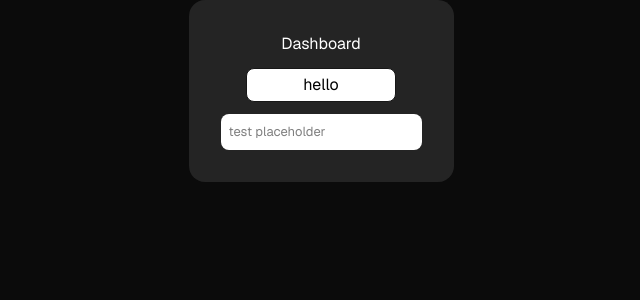
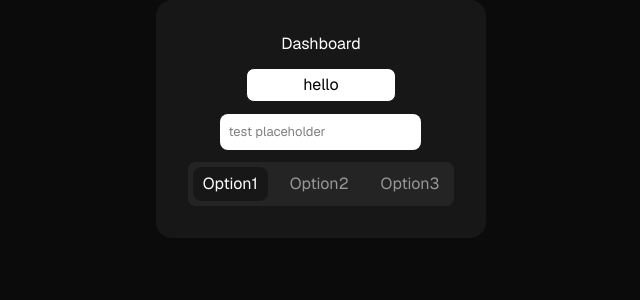
Before and after one commit to oscarrbridge/financial-dashboard-aut, a Next.js app: page / in a window 1280 px wide. Shown: the top 300 px of the page, without its empty margins (319-959 px from the left). Built offline with nearby package versions, Linux system fonts and the light colour scheme.

Commit message:
Created new text color variable "inactive-text-color" Created multi select component

```diff
--- a/app/(dashboard)/page.tsx
+++ b/app/(dashboard)/page.tsx
@@ -1,4 +1,4 @@
-import { Button, Input, Wrapper} from '@/app/components/ui/ui'
+import { Button, Input, Wrapper, MultiSelect } from '@/app/components/ui/ui'
 
 export default function DashboardPage() {
   return (
@@ -6,6 +6,7 @@ export default function DashboardPage() {
       <div>Dashboard</div>
       <Button buttonText="hello" />
       <Input placeholder="test placeholder" />
+      <MultiSelect options={["Option1", "Option2", "Option3"]}/>
     </Wrapper>
   );
 }
--- a/app/components/ui/ui.css
+++ b/app/components/ui/ui.css
@@ -47,7 +47,7 @@
     align-items: center;
     gap: var(--space-3);
 
-    background: var(--widget-color);
+    background: var(--secondary-color);
 
     border-radius: var(--radius-lg);
 
@@ -55,3 +55,29 @@
 
     width: 100%;
 }
+
+.custom-multi-select {
+    display: flex;
+    flex-direction: row;
+
+    background: var(--widget-color);
+
+    padding: 5px 5px;
+
+    border-radius: var(--radius-sm);
+
+    gap: var(--space-3);
+}
+
+.multi-select-option {
+    padding: 5px 10px;
+
+    color: var(--inactive-text-color);
+
+    border-radius: var(--radius-sm);
+}
+
+.multi-select-option.active, .multi-select-option:hover {
+    background: var(--secondary-color);
+    color: var(--text-color);
+}
--- a/app/components/ui/ui.tsx
+++ b/app/components/ui/ui.tsx
@@ -1,4 +1,7 @@
+'use client';
+
 import React from "react";
+import { useState } from "react";
 import "./ui.css"
 
 type ButtonProps = {
@@ -37,3 +40,30 @@ export function Wrapper({ children, className = ""}: WrapperProps) {
     </div>
   );
 }
+
+type MultiSelectProps = {
+  options: string[];
+}
+
+export function MultiSelect({ options }: MultiSelectProps) {
+
+  const [selected, setSelected] = useState<string>(options[0]);
+
+
+  const select = (option: string) => {
+    setSelected(option);
+  };
+
+  return (
+    <div className="custom-multi-select">
+      {options.map((option, index) => (
+        <span
+        className={`multi-select-option ${selected === option ? "active" : ""}`}
+        key={index}
+        onClick={() => select(option)}>
+          {option}
+        </span>
+      ))}
+    </div>
+  );
+}
--- a/app/globals.css
+++ b/app/globals.css
@@ -5,6 +5,7 @@
   --secondary-color: #171717;
   --widget-color: #242424;
   --text-color: #ffffff;
+  --inactive-text-color: #999898;
 
   --button-text-color: #000000;
   --hover-color: linear-gradient(160deg, #ffffff 0%, #f5f5f5 40%, #ececec 100%);
@@ -27,6 +28,7 @@
   --color-secondary: var(--secondary-color);
   --color-widget: var(--widget-color);
   --color-text: var(--text-color);
+  --color-inactive-text: var(--inactive-text-color);
 
   --color-button-text: var(--button-text-color);
   --color-hover: var(--hover-color);
```
